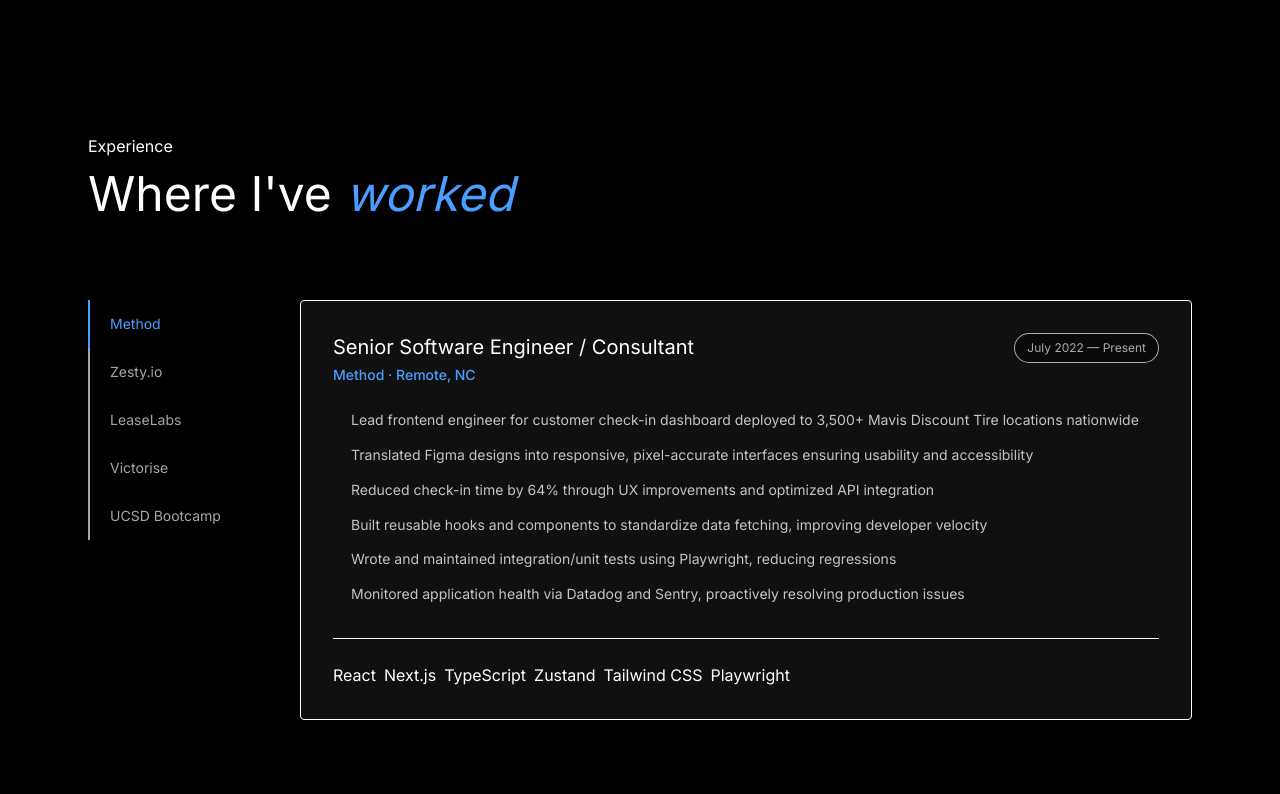
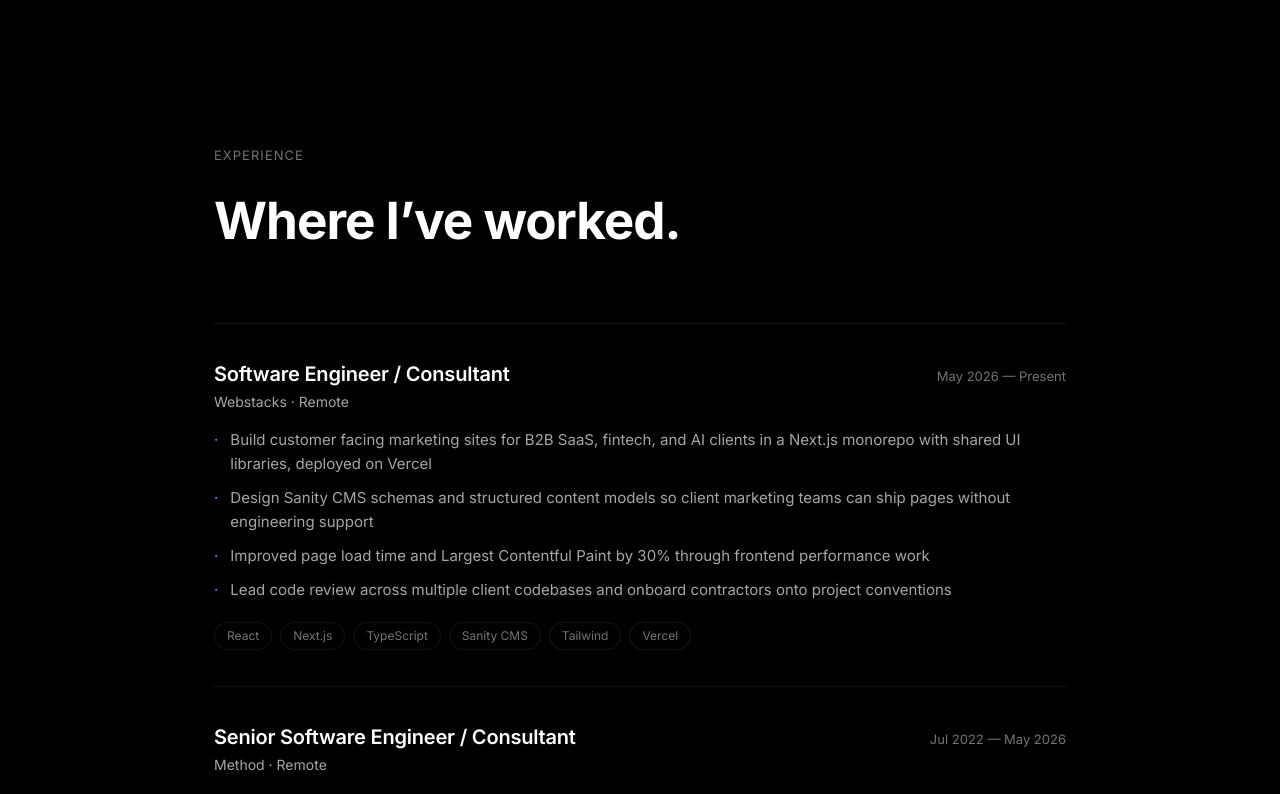
Before and after one commit to d88naimi/portfolio, a Next.js app: page / in a window 1280 px wide. Shown: the part 840-1634 px from the top of the page. Built offline with nearby package versions, Linux system fonts and the light colour scheme.

Commit message:
Rebuild Experience list with folded-in education/certs block

```diff
--- a/components/Experience.tsx
+++ b/components/Experience.tsx
@@ -1,188 +1,67 @@
-"use client";
-import { useEffect, useRef, useState } from "react";
-
-const experiences = [
-  {
-    company: "Method",
-    role: "Senior Software Engineer / Consultant",
-    period: "July 2022 — Present",
-    location: "Remote, NC",
-    highlights: [
-      "Lead frontend engineer for customer check-in dashboard deployed to 3,500+ Mavis Discount Tire locations nationwide",
-      "Translated Figma designs into responsive, pixel-accurate interfaces ensuring usability and accessibility",
-      "Reduced check-in time by 64% through UX improvements and optimized API integration",
-      "Built reusable hooks and components to standardize data fetching, improving developer velocity",
-      "Wrote and maintained integration/unit tests using Playwright, reducing regressions",
-      "Monitored application health via Datadog and Sentry, proactively resolving production issues",
-    ],
-    stack: [
-      "React",
-      "Next.js",
-      "TypeScript",
-      "Zustand",
-      "Tailwind CSS",
-      "Playwright",
-    ],
-  },
-  {
-    company: "Zesty.io",
-    role: "Front End Engineer",
-    period: "Aug 2020 — Aug 2022",
-    location: "San Diego, CA",
-    highlights: [
-      "Designed and delivered Duo Mode — a major product feature — owning end-to-end from wireframes to production",
-      "Developed a productivity analytics dashboard with React and Chart.js, increasing internal engagement by 20%",
-      "Built and maintained a media manager using reusable React components and internal design systems",
-      "Refactored legacy class components to functional components with hooks, improving maintainability",
-      "Wrote Cypress E2E tests to improve UI quality and reduce regression defects",
-    ],
-    stack: ["React", "JavaScript", "Redux", "Chart.js", "Less", "Cypress"],
-  },
-  {
-    company: "LeaseLabs",
-    role: "Web Developer",
-    period: "Feb 2018 — Feb 2020",
-    location: "San Diego, CA",
-    highlights: [
-      "Built CMS-editable SPAs and multi-page websites using Foundation, Ruby, Haml, and SASS",
-      "Refactored frontend codebases to meet ADA/WCAG accessibility standards",
-      "Improved team efficiency by creating Gulp hot-reload tasks and leading internal coding workshops",
-      "Onboarded and mentored junior developers on workflows and best practices",
-    ],
-    stack: ["JavaScript", "jQuery", "SASS", "Ruby", "Haml", "Foundation"],
-  },
-  {
-    company: "Victorise",
-    role: "Software Engineer Internship",
-    period: "September 2017 – December 2017",
-    location: "Carlsbad, CA",
-    highlights: [
-      "Engineered an app cache-clearing feature in Ionic, improving app stability and reducing stale-data issues reported by end users",
-      "Partnered with senior engineers to architect and implement core functionality protocols, contributing to technical decision-making and accelerating feature delivery across the team",
-      "Worked with peer development team on analysis, design, and implementation of mobile web app using Angular and Ionic",
-    ],
-    stack: ["Ionic", "Angular", "JavaScript"],
-  },
-  {
-    company: "UCSD Bootcamp",
-    role: "Associate Instructor",
-    period: "Dec 2017 — Aug 2020",
-    location: "San Diego, CA",
-    highlights: [
-      "Taught full-stack curriculum: HTML5, CSS3, JavaScript, React, Node.js, Express, MongoDB, MySQL",
-      "Mentored students through code reviews, debugging sessions, and architecture discussions",
-      "Achieved NPS of 100, exceeding all instructional benchmarks",
-    ],
-    stack: ["React", "Node.js", "Express", "MongoDB", "MySQL"],
-  },
-];
+// components/Experience.tsx
+import Reveal from "@/components/motion/Reveal";
+import { certifications, educationItems, experienceItems } from "@/src/data/experience";
 
 export default function Experience() {
-  const [active, setActive] = useState(0);
-  const ref = useRef<HTMLDivElement>(null);
-  const [visible, setVisible] = useState(false);
+  return (
+    <section id="experience" aria-label="Experience" className="mx-auto max-w-[900px] px-6 pb-[100px] pt-[140px]">
+      <Reveal className="mb-16">
+        <div className="mb-4 text-[13px] uppercase tracking-[0.08em] text-muted2">Experience</div>
+        <h2 className="m-0 text-[clamp(2rem,4vw,3.25rem)] font-[650] tracking-[-0.02em] text-text">
+          Where I&rsquo;ve worked.
+        </h2>
+      </Reveal>
 
-  useEffect(() => {
-    const obs = new IntersectionObserver(
-      ([e]) => {
-        if (e.isIntersecting) setVisible(true);
-      },
-      { threshold: 0.1 },
-    );
-    if (ref.current) obs.observe(ref.current);
-    return () => obs.disconnect();
-  }, []);
-
-  const exp = experiences[active];
-
-  return (
-    <section
-      id="experience"
-      ref={ref}
-      className="relative py-32 px-6 max-w-6xl mx-auto"
-    >
-      {/* Section header */}
-      <div
-        className={`mb-16 transition-all duration-700 ${visible ? "opacity-100 translate-y-0" : "opacity-0 translate-y-8"}`}
-      >
-        <div className="section-label mb-3">Experience</div>
-        <h2 className="font-display text-4xl md:text-5xl text-text">
-          Where I&apos;ve <em className="text-accent">worked</em>
-        </h2>
-        <div className="mt-4 w-10 h-0.5 bg-accent2" />
+      <div>
+        {experienceItems.map((job, i) => (
+          <Reveal key={job.company} delayMs={i * 70} className="border-t border-hairline py-9">
+            <div className="mb-4 flex flex-wrap items-baseline justify-between gap-3">
+              <div>
+                <h3 className="m-0 mb-1 text-xl font-semibold tracking-[-0.01em] text-text">{job.role}</h3>
+                <div className="text-sm text-muted">
+                  {job.company} &middot; {job.location}
+                </div>
+              </div>
+              <div className="whitespace-nowrap text-[13px] text-muted2">{job.period}</div>
+            </div>
+            <ul className="m-0 mb-5 flex list-none flex-col gap-2.5 p-0">
+              {job.highlights.map((h) => (
+                <li key={h} className="flex gap-3 text-[15px] leading-[1.6] text-muted">
+                  <span aria-hidden="true" className="flex-shrink-0 text-accent">&middot;</span>
+                  <span>{h}</span>
+                </li>
+              ))}
+            </ul>
+            <div className="flex flex-wrap gap-2">
+              {job.stack.map((tech) => (
+                <span key={tech} className="rounded-pill border border-hairline px-3 py-[5px] text-xs text-muted2">
+                  {tech}
+                </span>
+              ))}
+            </div>
+          </Reveal>
+        ))}
+        <div className="border-t border-hairline" />
       </div>
 
-      <div
-        className={`flex flex-col lg:flex-row gap-8 transition-all duration-700 delay-200 ${visible ? "opacity-100 translate-y-0" : "opacity-0 translate-y-8"}`}
-      >
-        {/* Company tabs */}
-        <div
-          className="flex lg:flex-col gap-0 overflow-x-auto lg:overflow-x-visible min-w-0 lg:min-w-[180px]"
-          role="tablist"
-          aria-label="Experience companies"
-        >
-          {experiences.map((e, i) => (
-            <button
-              key={e.company}
-              onClick={() => setActive(i)}
-              role="tab"
-              aria-selected={active === i}
-              aria-controls={`experience-panel-${i}`}
-              id={`experience-tab-${i}`}
-              type="button"
-              className={`flex-shrink-0 text-left px-5 py-3.5 font-sans text-sm border-b-2 lg:border-b-0 lg:border-l-2 transition-all duration-200 ${
-                active === i
-                  ? "text-accent border-accent bg-accent-light/30"
-                  : "text-muted border-border hover:text-text hover:border-border/60"
-              }`}
-            >
-              {e.company}
-            </button>
+      <Reveal delayMs={200} className="mt-14 rounded-md bg-surface p-8">
+        <div className="mb-5 text-[13px] uppercase tracking-[0.08em] text-muted2">Education &amp; certifications</div>
+        <div className="flex flex-col gap-4">
+          {educationItems.map((edu) => (
+            <div key={edu.title}>
+              <div className="text-[15px] font-medium text-text">{edu.title}</div>
+              <div className="mt-0.5 text-[13px] text-muted2">{edu.detail}</div>
+            </div>
           ))}
         </div>
-
-        {/* Content panel */}
-        <div
-          className="flex-1 bg-surface/80 border border-border p-8 rounded-sm shadow-sm"
-          role="tabpanel"
-          id={`experience-panel-${active}`}
-          aria-labelledby={`experience-tab-${active}`}
-        >
-          <div className="flex flex-wrap items-start justify-between gap-3 mb-6">
-            <div>
-              <h3 className="font-display text-xl text-text mb-1">
-                {exp.role}
-              </h3>
-              <p className="font-sans text-sm text-accent font-medium">
-                {exp.company} · {exp.location}
-              </p>
-            </div>
-            <span className="font-sans text-xs text-muted border border-border px-3 py-1.5 rounded-full bg-bg2">
-              {exp.period}
+        <div className="mt-5 flex flex-wrap gap-2">
+          {certifications.map((cert) => (
+            <span key={cert} className="rounded-pill border border-hairline px-3 py-[5px] text-xs text-muted2">
+              {cert}
             </span>
-          </div>
-
-          <ul className="space-y-3 mb-8">
-            {exp.highlights.map((h, i) => (
-              <li
-                key={i}
-                className="flex gap-3 text-sm text-text/75 leading-relaxed"
-              >
-                <span className="mt-1.5 w-1.5 h-1.5 rounded-full bg-accent2 shrink-0" />
-                {h}
-              </li>
-            ))}
-          </ul>
-
-          <div className="flex flex-wrap gap-2 pt-6 border-t border-border">
-            {exp.stack.map((s) => (
-              <span key={s} className="tag">
-                {s}
-              </span>
-            ))}
-          </div>
+          ))}
         </div>
-      </div>
+      </Reveal>
     </section>
   );
 }
```
